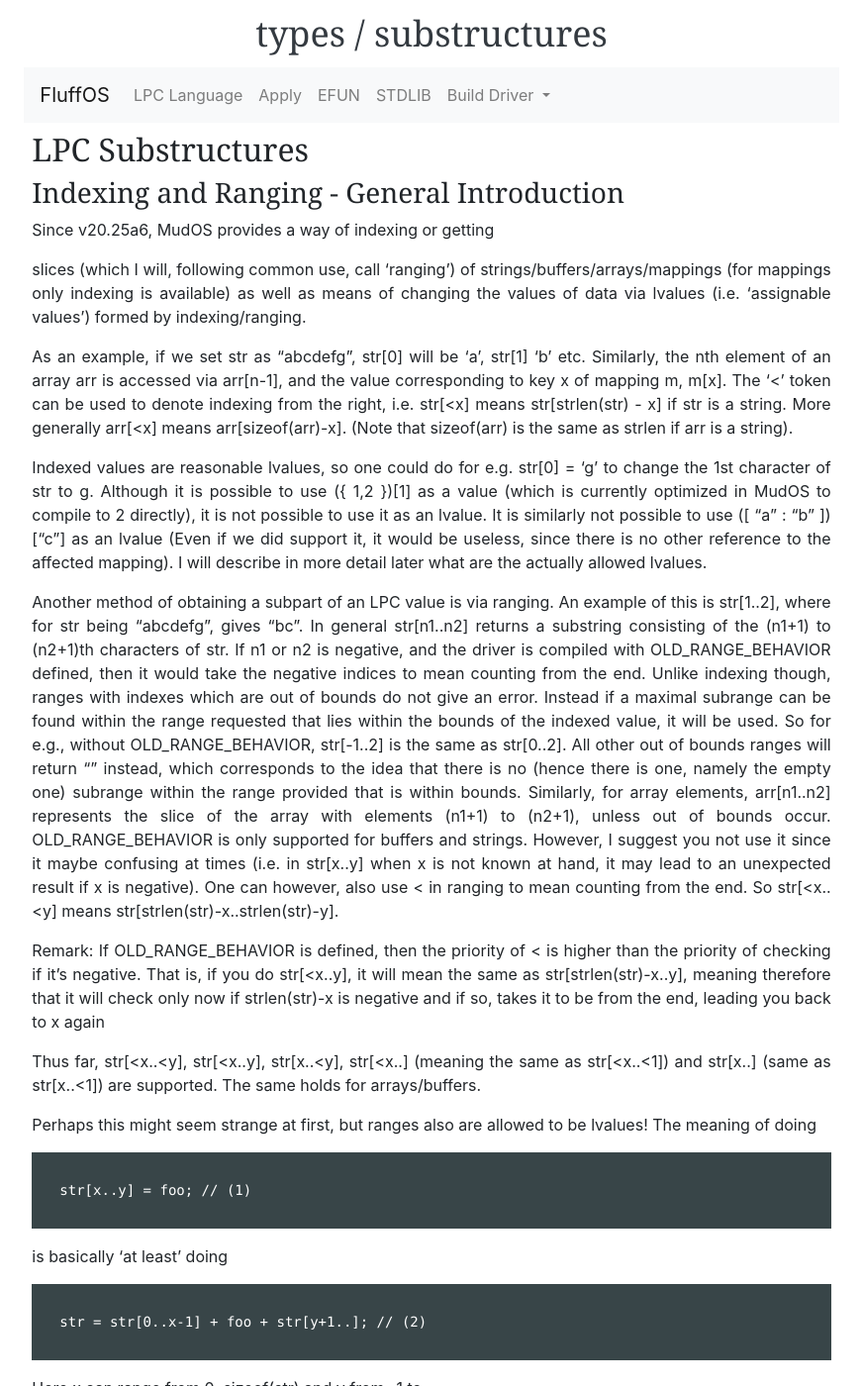
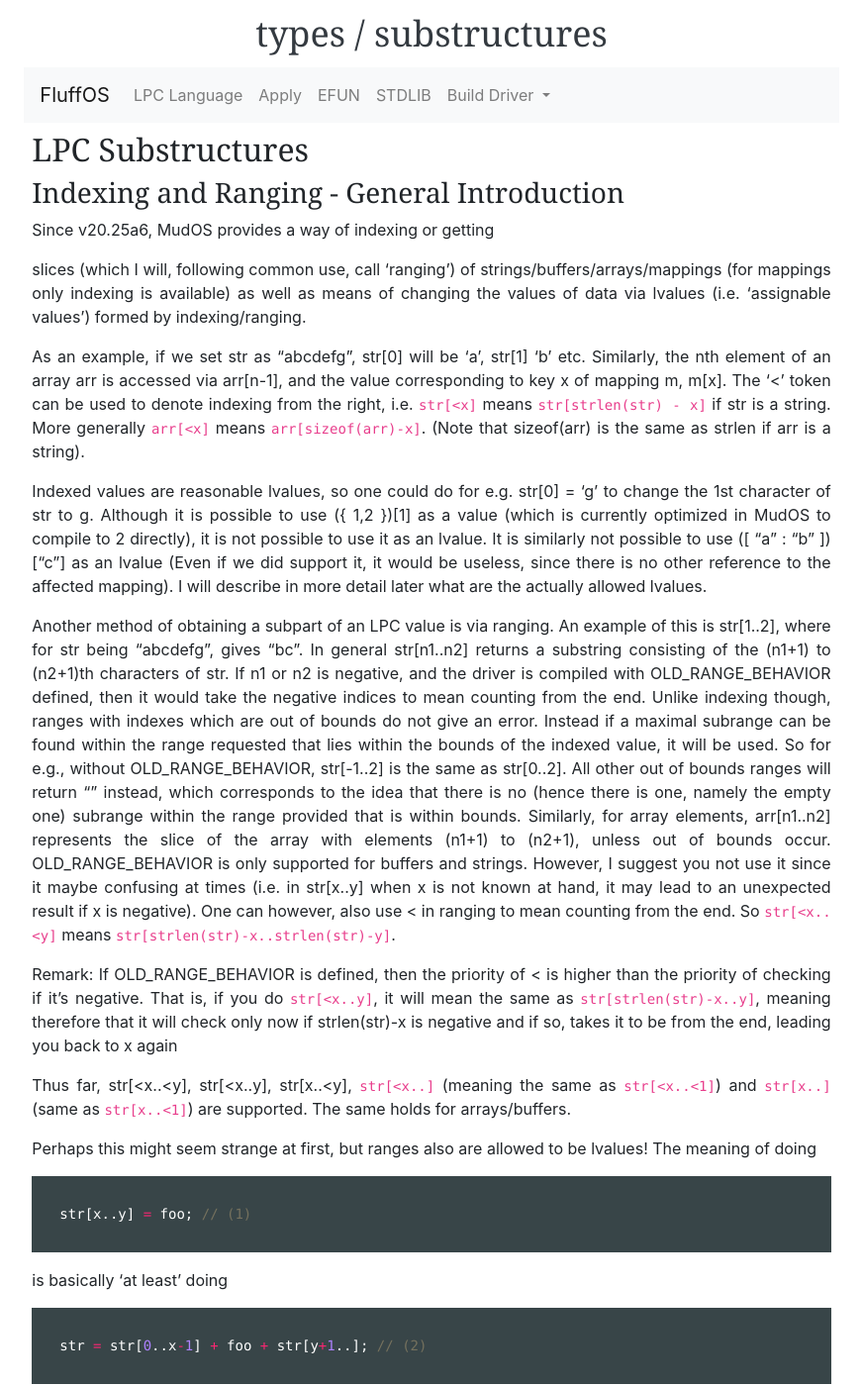
Before and after one commit to MudRen/mudren.github.io, a Jekyll site: the page built from lpc/types/substructures.md, in a window 1280 px wide and 1400 px high. Shown: the whole window at 99% size, without its empty margins (204-1075 px from the left). Built offline with Jekyll 4.4.1, drawn with Linux system fonts in a browser that asks for light colours; a script that is not in the unit is left out; comment, search, counter and statistics services are not loaded; some of the changed text lies outside the part shown.

Commit message:
update docs

````diff
--- a/lpc/types/substructures.md
+++ b/lpc/types/substructures.md
@@ -18,8 +18,8 @@ As an example, if we set str as "abcdefg", str[0] will
 be 'a', str[1] 'b' etc. Similarly, the nth element of an array
 arr is accessed via arr[n-1], and the value corresponding to
 key x of mapping m, m[x]. The '<' token can be used to denote
-indexing from the right, i.e. str[<x] means str[strlen(str) - x]
-if str is a string. More generally arr[<x] means arr[sizeof(arr)-x].
+indexing from the right, i.e. `str[<x]` means `str[strlen(str) - x]`
+if str is a string. More generally `arr[<x]` means `arr[sizeof(arr)-x]`.
 (Note that sizeof(arr) is the same as strlen if arr is a string).
 
 Indexed values are reasonable lvalues, so one could do for e.g.
@@ -51,31 +51,34 @@ OLD_RANGE_BEHAVIOR is only supported for buffers and strings. However,
 I suggest you not use it since it maybe confusing at times (i.e. in
 str[x..y] when x is not known at hand, it may lead to an unexpected
 result if x is negative). One can however, also use < in ranging
-to mean counting from the end. So str[<x..<y] means
-str[strlen(str)-x..strlen(str)-y].
+to mean counting from the end. So `str[<x..<y]` means
+`str[strlen(str)-x..strlen(str)-y]`.
 
 Remark: If OLD_RANGE_BEHAVIOR is defined, then the priority of <
 is higher than the priority of checking if it's negative.
-That is, if you do str[<x..y], it will mean the same
-as str[strlen(str)-x..y], meaning therefore that it will
+That is, if you do `str[<x..y]`, it will mean the same
+as `str[strlen(str)-x..y]`, meaning therefore that it will
 check only now if strlen(str)-x is negative and if so,
 takes it to be from the end, leading you back to x again
 
-Thus far, str[<x..<y], str[<x..y], str[x..<y], str[<x..] (meaning the
-same as str[<x..<1]) and str[x..] (same as str[x..<1]) are supported.
+Thus far, str[<x..<y], str[<x..y], str[x..<y], `str[<x..]` (meaning the
+same as `str[<x..<1]`) and `str[x..]` (same as `str[x..<1]`) are supported.
 The same holds for arrays/buffers.
 
 Perhaps this might seem strange at first, but ranges also
 are allowed to be lvalues! The meaning of doing
 
-    str[x..y] = foo; // (1)
+```c
+str[x..y] = foo; // (1)
+```
 
 is basically 'at least' doing
 
-    str = str[0..x-1] + foo + str[y+1..]; // (2)
+```c
+str = str[0..x-1] + foo + str[y+1..]; // (2)
+```
 
 Here x can range from 0..sizeof(str) and y from -1 to
-
 sizeof(str) - 1. The reason for these bounds is because, if I
 wanted to add foo to the front,
 
@@ -95,7 +98,9 @@ assignments which essentially result in the addition
 of foo to the front as above otherwise
 
 Hence, that's the same as doing
-str = str[0..0-1] + foo + str[0..];
+
+    str = str[0..0-1] + foo + str[0..];
+
 or, what's the same
 
     str = str[0..0-1] + foo + str[-1+1..];
@@ -105,28 +110,34 @@ conforms to the prescription there if we do str[0..-1] = foo!! (Yes,
 those exclamation marks are not part of the code, and neither is
 this :))
 
-    Similarly, I will leave it to you to verify that
+Similarly, I will leave it to you to verify that
 
+```c
     str[sizeof(str)..sizeof(str)-1] = foo; // (3)
+```
 
-would lead to str = str + foo. Now, we can use < in range lvalues
+would lead to `str = str + foo`. Now, we can use < in range lvalues
 as well, so (3) could have been written as
 
+```c
     str[<0..<1] = foo; // (4)
+```
 
 or even
 
+```c
     str[<0..] = foo; // (5)
+```
 
 which is more compact and faster.
 
-Remark: The code for str[<0..] = foo; is generated at compile time
-to be identical to that for str[<0..<1] = foo; so neither
+Remark: The code for `str[<0..] = foo;` is generated at compile time
+to be identical to that for `str[<0..<1] = foo;` so neither
 should be faster than the other (in principle) at runtime,
 but (4) is faster than (3).
 
 Now we come to the part where I mentioned 'at least' above. For strings,
-we know that when we do x = "abc"; y = x;, y has a new copy of the string
+we know that when we do `x = "abc"; y = x;`, y has a new copy of the string
 "abc". (This isn't always done immediately in the driver, but whenever
 y does not have a new copy, and a change is to be made to y, then y
 will make a new copy of itself, hence effectively, y has a new copy
@@ -165,7 +176,9 @@ characters out from arr[0][1], which is currently "foo", and putting
 Now I want to discuss some simple applications.
 Some of you may know that when we are doing
 
-    sscanf("This is a test", "This %s %s test", x, y) //(6)
+```c
+sscanf("This is a test", "This %s %s test", x, y) //(6)
+```
 
 that x and y are technically lvalues. This is since what the driver
 does is to parse the original string into the format you give, and
@@ -173,12 +186,14 @@ then tries to assign the results (once all of them are parsed) to
 the lvalues that you give (here x and y). So, now that we have more
 general lvalues, we may do
 
-    x = "simmetry";
-    arr = ({ 1, 2, 3, ({ "This is " }) });
+```c
+x = "simmetry";
+arr = ({ 1, 2, 3, ({ "This is " }) });
 
-    sscanf("Written on a roadside: the char for 'y' has value 121\n",
-           "Written on %sside: the char for 'y' has value %d\n",
-           arr[3][0][<0..], x[1]); //(7)
+sscanf("Written on a roadside: the char for 'y' has value 121\n",
+        "Written on %sside: the char for 'y' has value %d\n",
+        arr[3][0][<0..], x[1]); //(7)
+```
 
 will result in arr being ({ 1, 2, 3, ({ "This is a road" }) }) and
 x being "symmetry". (See how we have extended the string in arr[3][0]
@@ -197,12 +212,12 @@ mixed tmp;
 create(){
     string *arr;
 
-    ...
+    // ...
 
     tmp = "test.'";
     arr = map_array(allocate(26), (: tmp[4]++ && tmp :));
 
-    ...
+    // ...
 } // (8)
 ```
 
@@ -221,12 +236,13 @@ obtained from a basic lvalue by indexing only indexed lvalues.
 
 The following lvalues are also valid at compile time:
 
-    (<basic lvalue> <assignment token> <rhs>)[a_1][a_2]...[a_n]
-    (<indexed lvalue> <assignment token> <rhs>)[a_1][a_2]...[a_n] // (9)
-    /* Remark: n >= 1 here */
+```c
+(<basic lvalue> <assignment token> <rhs>)[a_1][a_2]...[a_n]
+(<indexed lvalue> <assignment token> <rhs>)[a_1][a_2]...[a_n] // (9)
+/* Remark: n >= 1 here */
+```
 
-    assignment token is one of +=, -=, *=, &=, /=, %=, ^=, |=, =, <<=,
-> > =.
+assignment token is one of +=, -=, *=, &=, /=, %=, ^=, |=, =, <<=,>>=.
 
 However, because of the same reason that when we assign to a
 string, we obtain a new copy, (x = "foo")[2] = 'a' is invalidated at
@@ -238,9 +254,9 @@ this is no problem because by assigning, we share the array/buffer)
 Call the lvalues in (9) complex lvalues. Then the following is
 also a valid lvalue:
 
-    (<complex lvalue> <assignment token> <rhs>)[a_1][a_2]...[a_n] // (10)
-
-###
+```c
+(<complex lvalue> <assignment token> <rhs>)[a_1][a_2]...[a_n] // (10)
+```
 
 and if we now call the above lvalues also complex lvalues, it would
 still be consistent, i.e. (((a[0] = b)[1] = c)[2] = d)[3] is an okay
@@ -267,31 +283,45 @@ arr[2..3] itself)
 Here I put some notes on compile-time errors for valid lvalues,
 hopefully to be useful for you.
 
-Err 1: Can't do range lvalue of range lvalue
+Err 1:
 
-Diagnosis: You have done 'ranging' twice, e.g. something like
-x[2][0..<2][1..2] isn't a valid lvalue
+    Can't do range lvalue of range lvalue
 
-Err 2: Can't do indexed lvalue of range lvalue.
+Diagnosis:
 
-Diagnosis: Something like x[0..<2][3] was done.
+    You have done 'ranging' twice, e.g. something like x[2][0..<2][1..2] isn't a valid lvalue
 
-Err 3: Illegal lvalue, a possible lvalue is (x <assign> y)[a]
+Err 2:
 
-Diagnosis: Something like (x = foo)[2..3] or (x = foo) was taken to
-be an lvalue.
+    Can't do indexed lvalue of range lvalue.
 
-Err 4: Illegal to have (x[a..b] <assign> y) to be the beginning of
-an lvalue
+Diagnosis:
 
-Diagnosis: You did something as described, i.e. (x[1..6] = foo)[3] is
-not allowed.
+    Something like x[0..<2][3] was done.
 
-Err 5: Illegal lvalue
+Err 3:
 
-Diagnosis: Oops, we are out of luck here :) Try looking at your lvalue
-more carefully, and see that it obeys the rules described
-in section 3 above.
+    Illegal lvalue, a possible lvalue is (x <assign> y)[a]
+
+Diagnosis:
+
+    Something like (x = foo)[2..3] or (x = foo) was taken to be an lvalue.
+
+Err 4:
+
+    Illegal to have (x[a..b] <assign> y) to be the beginning of an lvalue
+
+Diagnosis:
+
+    You did something as described, i.e. (x[1..6] = foo)[3] is not allowed.
+
+Err 5:
+
+    Illegal lvalue
+
+Diagnosis:
+
+    Oops, we are out of luck here :) Try looking at your lvalue more carefully, and see that it obeys the rules described in section 3 above.
 
 ### Coming attractions
 
````
Also changed, not shown: lpc/types/general.md (+2 -57 lines), lpc/types/mappings.md (+19 -11 lines).
